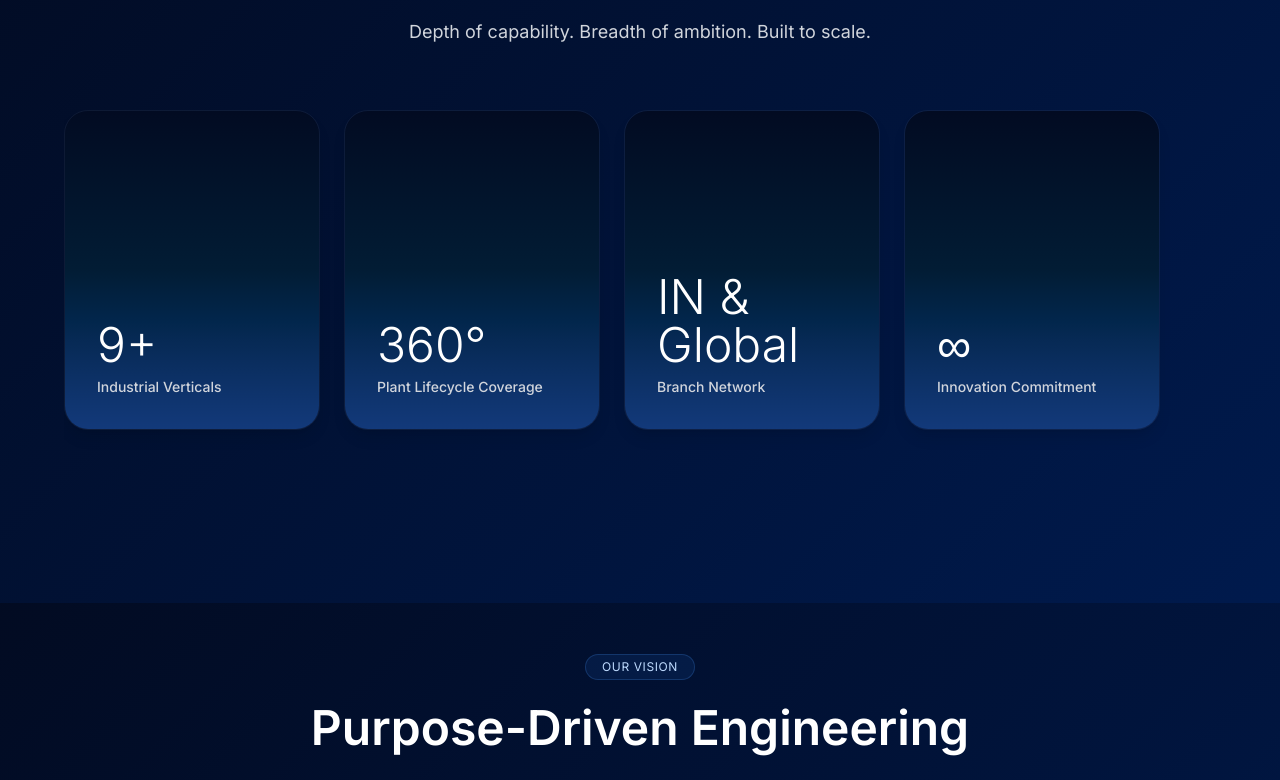
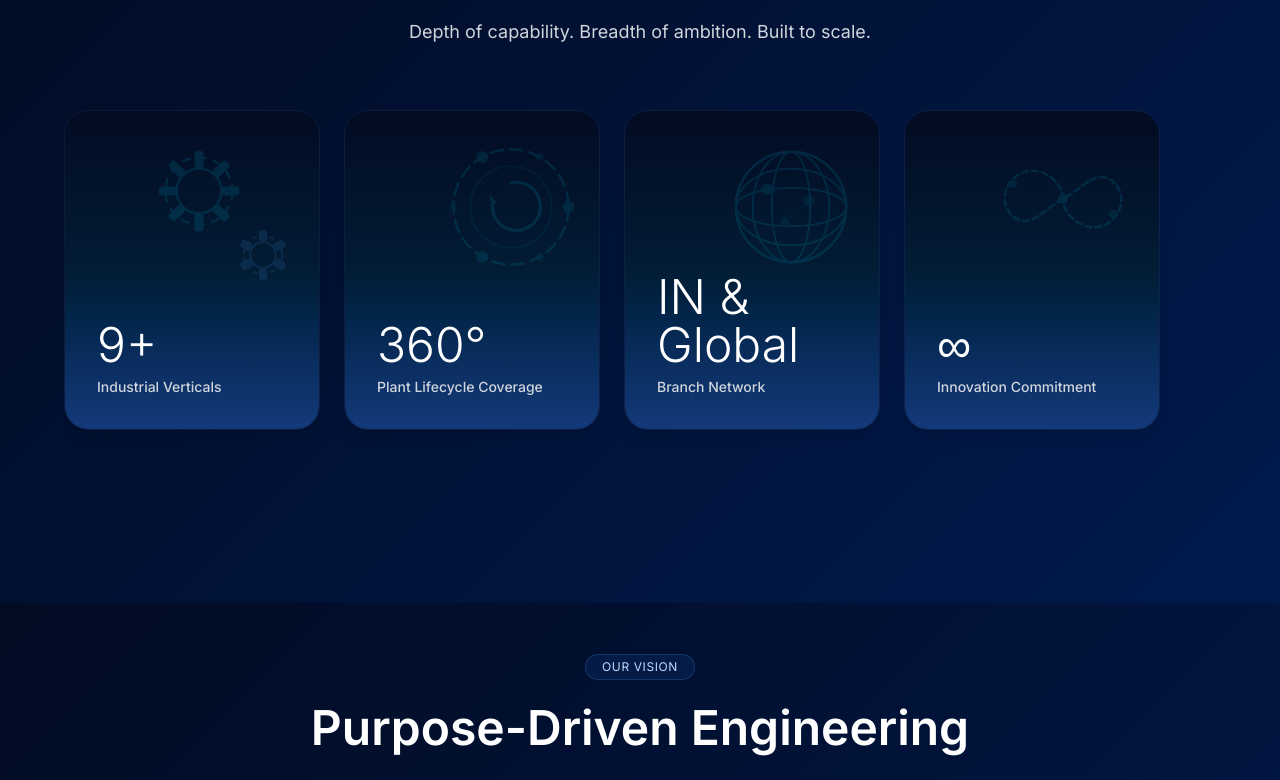
Before and after one commit to ArindamSharma1/Ukaelr, a Next.js app: page / in a window 1280 px wide. Shown: the part 4197-4977 px from the top of the page. Built offline with nearby package versions, Linux system fonts and the light colour scheme.

Commit message:
Update metrics.tsx

```diff
--- a/src/components/metrics.tsx
+++ b/src/components/metrics.tsx
@@ -1,6 +1,95 @@
 "use client"
 
 import { motion } from "framer-motion"
+
+/* Abstract SVG visuals for each card — positioned as decorative background art */
+const cardVisuals: React.ReactNode[] = [
+  // 1 — Industrial Verticals: Interlocking gears
+  <div key="gears" className="absolute top-6 right-4 w-40 h-40 opacity-[0.12] group-hover:opacity-[0.25] transition-opacity duration-700">
+    {/* Large gear */}
+    <svg className="absolute top-0 left-0 w-28 h-28 text-cyan-400 group-hover:rotate-[30deg] transition-transform duration-[2s] ease-out" viewBox="0 0 100 100" fill="none" stroke="currentColor" strokeWidth="2">
+      <circle cx="50" cy="50" r="20" />
+      <circle cx="50" cy="50" r="30" strokeDasharray="8 6" />
+      {[0,45,90,135,180,225,270,315].map(angle => (
+        <rect key={angle} x="47" y="15" width="6" height="14" rx="2" transform={`rotate(${angle} 50 50)`} fill="currentColor" />
+      ))}
+    </svg>
+    {/* Small gear */}
+    <svg className="absolute bottom-0 right-0 w-20 h-20 text-blue-400 group-hover:-rotate-[45deg] transition-transform duration-[2s] ease-out" viewBox="0 0 100 100" fill="none" stroke="currentColor" strokeWidth="2.5">
+      <circle cx="50" cy="50" r="16" />
+      <circle cx="50" cy="50" r="24" strokeDasharray="6 5" />
+      {[0,60,120,180,240,300].map(angle => (
+        <rect key={angle} x="46" y="20" width="8" height="12" rx="2" transform={`rotate(${angle} 50 50)`} fill="currentColor" />
+      ))}
+    </svg>
+  </div>,
+
+  // 2 — 360° Lifecycle: Circular ring with stage markers
+  <div key="lifecycle" className="absolute top-6 right-4 w-36 h-36 opacity-[0.12] group-hover:opacity-[0.25] transition-opacity duration-700">
+    <svg className="w-full h-full text-cyan-400 group-hover:rotate-[60deg] transition-transform duration-[2s] ease-out" viewBox="0 0 120 120" fill="none">
+      {/* Outer track */}
+      <circle cx="60" cy="60" r="48" stroke="currentColor" strokeWidth="2" strokeDasharray="12 4" />
+      {/* Inner track */}
+      <circle cx="60" cy="60" r="34" stroke="currentColor" strokeWidth="1.5" opacity="0.5" />
+      {/* Stage dots */}
+      {[0, 60, 120, 180, 240, 300].map((angle, idx) => {
+        const rad = (angle * Math.PI) / 180
+        const cx = 60 + 48 * Math.cos(rad)
+        const cy = 60 + 48 * Math.sin(rad)
+        return <circle key={idx} cx={cx} cy={cy} r={idx % 2 === 0 ? 5 : 3.5} fill="currentColor" opacity={idx % 2 === 0 ? 0.8 : 0.4} />
+      })}
+      {/* Center arrow-circle */}
+      <path d="M60 40 A20 20 0 1 1 45 55" stroke="currentColor" strokeWidth="2.5" strokeLinecap="round" />
+      <polygon points="42,50 48,56 44,60" fill="currentColor" />
+    </svg>
+  </div>,
+
+  // 3 — Branch Network: Globe with grid lines + pin markers
+  <div key="globe" className="absolute top-6 right-4 w-36 h-36 opacity-[0.12] group-hover:opacity-[0.25] transition-opacity duration-700">
+    <svg className="w-full h-full text-cyan-400 group-hover:scale-110 transition-transform duration-700" viewBox="0 0 120 120" fill="none" stroke="currentColor" strokeWidth="1.5">
+      {/* Globe outline */}
+      <circle cx="60" cy="60" r="46" strokeWidth="2" />
+      {/* Latitude lines */}
+      <ellipse cx="60" cy="60" rx="46" ry="16" />
+      <ellipse cx="60" cy="60" rx="46" ry="32" />
+      {/* Longitude lines */}
+      <ellipse cx="60" cy="60" rx="16" ry="46" />
+      <ellipse cx="60" cy="60" rx="32" ry="46" />
+      {/* Pin markers */}
+      <circle cx="40" cy="45" r="4" fill="currentColor" opacity="0.8" />
+      <circle cx="75" cy="55" r="4" fill="currentColor" opacity="0.6" />
+      <circle cx="55" cy="72" r="3" fill="currentColor" opacity="0.5" />
+      {/* Connection lines */}
+      <line x1="40" y1="45" x2="75" y2="55" strokeDasharray="3 3" opacity="0.4" />
+      <line x1="75" y1="55" x2="55" y2="72" strokeDasharray="3 3" opacity="0.4" />
+    </svg>
+  </div>,
+
+  // 4 — Innovation: Infinity loop with pulse nodes
+  <div key="infinity" className="absolute top-6 right-4 w-40 h-32 opacity-[0.12] group-hover:opacity-[0.25] transition-opacity duration-700">
+    <svg className="w-full h-full text-cyan-400" viewBox="0 0 160 100" fill="none">
+      {/* Infinity path */}
+      <path
+        d="M80 50 C80 30, 50 10, 30 30 C10 50, 30 80, 50 70 C60 65, 70 55, 80 50 C90 45, 100 35, 110 30 C130 20, 150 50, 130 70 C110 90, 80 70, 80 50Z"
+        stroke="currentColor"
+        strokeWidth="2.5"
+        strokeLinecap="round"
+        className="group-hover:[stroke-dashoffset:0] transition-all duration-[2s]"
+        strokeDasharray="6 4"
+      />
+      {/* Pulse nodes along the path */}
+      <circle cx="30" cy="35" r="4" fill="currentColor" opacity="0.7" />
+      <circle cx="80" cy="50" r="5" fill="currentColor" opacity="0.9" />
+      <circle cx="130" cy="65" r="4" fill="currentColor" opacity="0.7" />
+      {/* Sparkle accents */}
+      <circle cx="55" cy="68" r="2.5" fill="currentColor" opacity="0.4" />
+      <circle cx="105" cy="32" r="2.5" fill="currentColor" opacity="0.4" />
+      {/* Radiant rings around center node */}
+      <circle cx="80" cy="50" r="10" stroke="currentColor" strokeWidth="1" opacity="0.3" />
+      <circle cx="80" cy="50" r="16" stroke="currentColor" strokeWidth="0.8" opacity="0.15" strokeDasharray="4 3" />
+    </svg>
+  </div>
+]
 
 const metrics = [
   { value: "9+", label: "Industrial Verticals" },
@@ -65,6 +154,9 @@ export default function Metrics() {
               <div className="absolute inset-0 bg-[#020b22] -z-20" />
               <div className="absolute inset-0 bg-gradient-to-t from-blue-500/40 via-cyan-500/10 to-transparent -z-10 group-hover:from-blue-400/50 transition-colors duration-500" />
 
+              {/* Decorative visual */}
+              {cardVisuals[i]}
+
               <h3 className="text-5xl font-light text-white mb-2 group-hover:scale-105 origin-left transition-transform duration-500">{metric.value}</h3>
               <p className="text-sm text-gray-300 font-medium group-hover:text-white transition-colors duration-300">{metric.label}</p>
             </motion.div>
```
